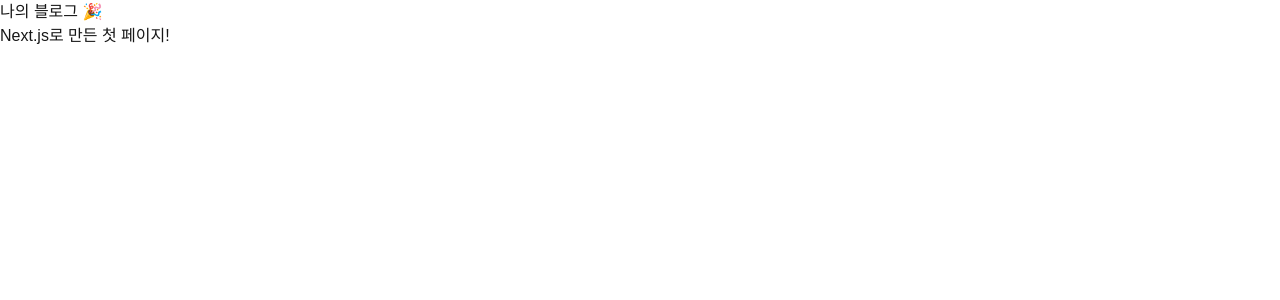
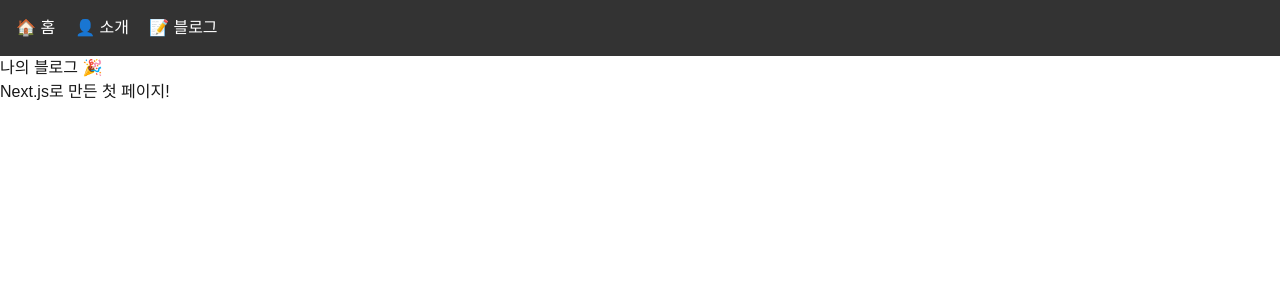
Before and after one commit to JiHwanLee-dev/my-blog, a Next.js app: page / in a window 1280 px wide. Shown: the top 300 px of the page. Built offline with nearby package versions, Linux system fonts and the light colour scheme.

Commit message:
Navbar 생성 후 layout.tsx적용

```diff
--- /dev/null
+++ b/app/component/Navbar.tsx
@@ -0,0 +1,31 @@
+// app/component/Navbar.tsx
+// 모든 페이지 상단에 표시되는 네비게이션 바 컴포넌트입니다.
+// layout.tsx에서 import해서 사용하므로, 모든 페이지에 자동으로 표시됩니다.
+
+// next/link의 Link 컴포넌트: <a> 태그 대신 사용합니다.
+// 일반 <a> 태그는 페이지 전체를 새로 로딩하지만,
+// Link는 필요한 부분만 업데이트하는 클라이언트 사이드 네비게이션을 지원합니다. (더 빠름)
+import Link from 'next/link';
+
+export default function Navbar() {
+  return (
+    // nav: 시맨틱 HTML 태그로, 네비게이션 메뉴임을 브라우저/검색엔진에 알려줍니다.
+    <nav style={{
+      display: 'flex',          // 링크들을 가로로 나열
+      gap: '20px',              // 링크 사이 간격
+      padding: '16px',          // 내부 여백
+      backgroundColor: '#333'   // 어두운 배경색
+    }}>
+      {/* href: 이동할 경로 지정 / style: 흰색 텍스트, 링크 밑줄 제거 */}
+      <Link href="/" style={{ color: 'white', textDecoration: 'none' }}>
+        🏠 홈
+      </Link>
+      <Link href="/about" style={{ color: 'white', textDecoration: 'none' }}>
+        👤 소개
+      </Link>
+      <Link href="/blog" style={{ color: 'white', textDecoration: 'none' }}>
+        📝 블로그
+      </Link>
+    </nav>
+  );
+}
--- a/app/layout.tsx
+++ b/app/layout.tsx
@@ -1,6 +1,9 @@
 import type { Metadata } from "next";
 import { Geist, Geist_Mono } from "next/font/google";
 import "./globals.css";
+// Navbar 컴포넌트를 import합니다.
+// component/ 폴더는 Next.js 라우팅과 무관한 일반 컴포넌트를 보관하는 곳입니다.
+import Navbar from './component/Navbar';
 
 // Google Fonts에서 폰트를 자동으로 최적화해서 불러옵니다.
 // variable은 CSS 변수 이름 → globals.css에서 --font-geist-sans 로 사용됩니다.
@@ -35,6 +38,9 @@ export default function RootLayout({
       <body
         className={`${geistSans.variable} ${geistMono.variable} antialiased`}
       >
+        {/* Navbar를 body 최상단에 배치합니다. */}
+        {/* layout.tsx에 한 번만 추가하면 모든 페이지 상단에 자동으로 표시됩니다. */}
+        <Navbar />
         {/* 각 페이지의 실제 내용이 여기에 렌더링됩니다 */}
         {children}
       </body>
```
